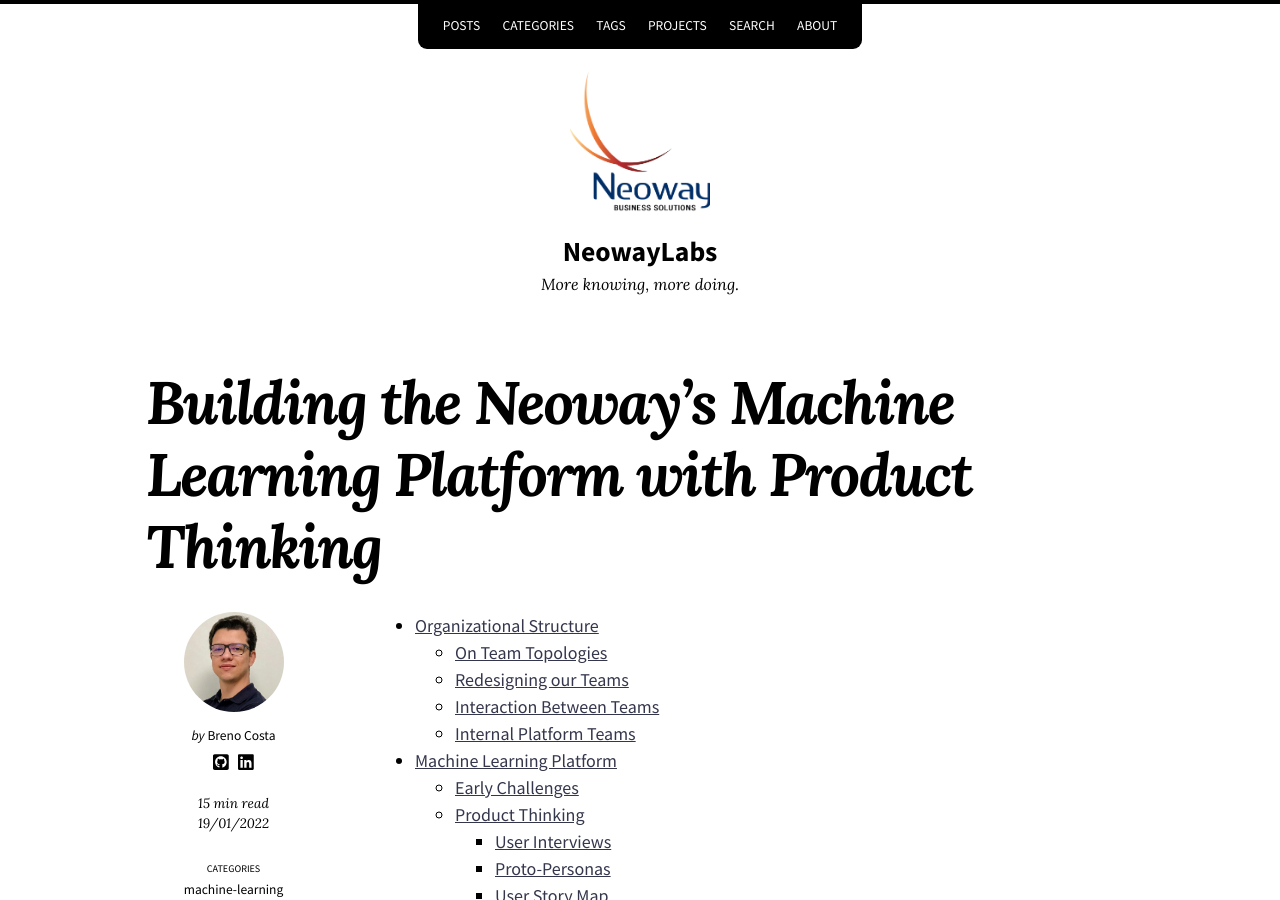
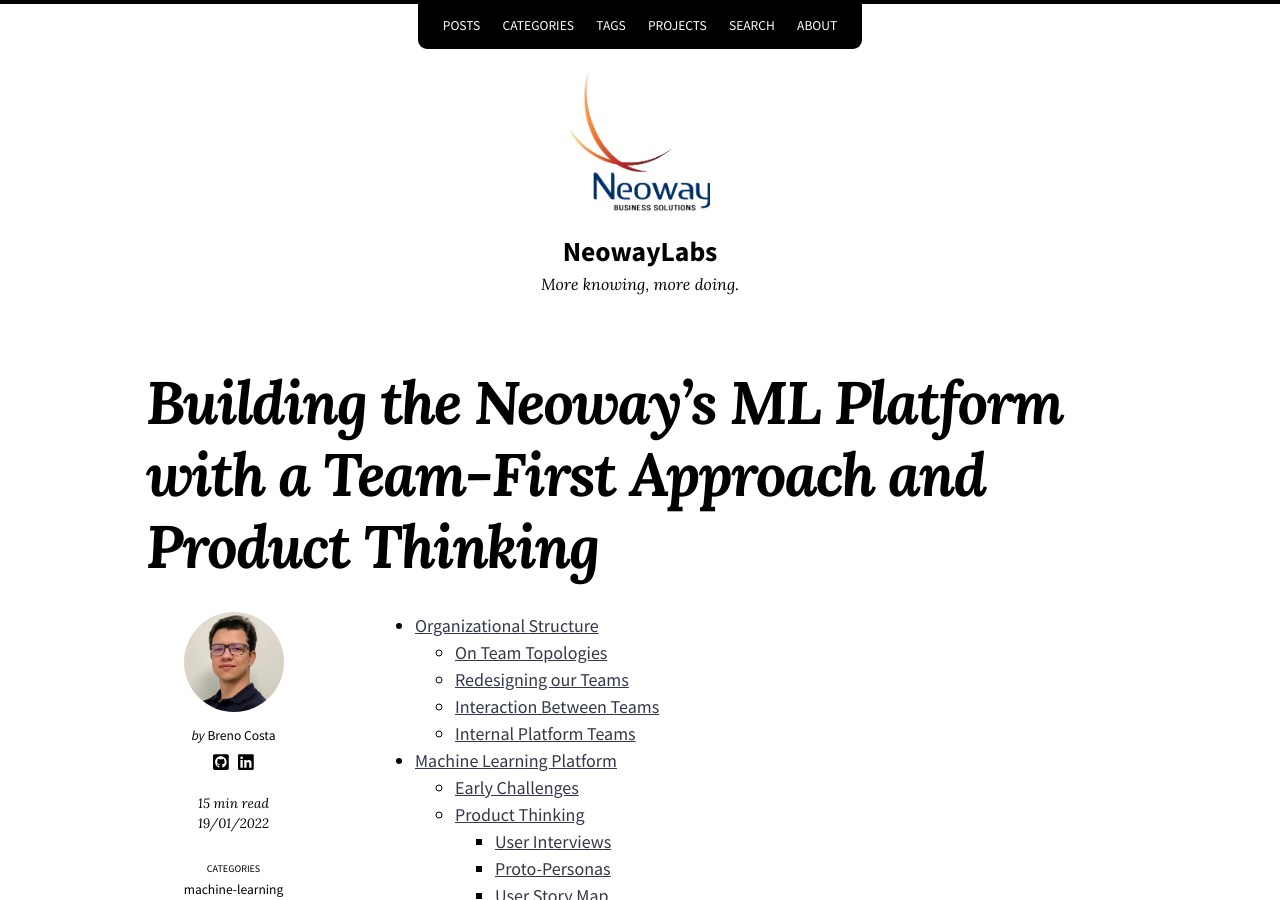
Before and after one commit to NeowayLabs/neowaylabs.github.io, a Jekyll site: the page built from _posts/2022-01-19-neoways-ml-platform.md, in a window 1280 px wide and 900 px high. Built offline with Jekyll 4.4.1, drawn with Linux system fonts in a browser that asks for light colours; nearby versions of some CDN libraries; comment, search, counter and statistics services are not loaded; some of the changed text lies outside the part shown.

Commit message:
Change title

```diff
--- a/_posts/2022-01-19-neoways-ml-platform.md
+++ b/_posts/2022-01-19-neoways-ml-platform.md
@@ -1,6 +1,6 @@
 ---
 author: brenocosta
-title: "Building the Neoway's Machine Learning Platform with Product Thinking"
+title: "Building the Neoway's ML Platform with a Team-First Approach and Product Thinking"
 categories:
   - machine-learning
 tags:
@@ -239,4 +239,4 @@ Internal teams trust internal platform services if they deliver value, are easy
 * Use every interaction with your users to get feedback and improve the services. Payment comes in the long term.
 
 
-> Special thanks to my colleagues working on the Machine Learning platform team [Manoel Vilela](https://www.linkedin.com/in/lerax/), [Matheus Frata](https://www.linkedin.com/in/matheus-frata), [Victor Gabriel](https://www.linkedin.com/in/victorgabriel56/), to the current management team [Leandro Leão](https://www.linkedin.com/in/leandroleao/), [Gabriella Xavier](https://www.linkedin.com/in/gabriellaughini/), [Matheus Vill](https://www.linkedin.com/in/matheus-vill-a9005639/), and to the people who were part of this journey in the past [Yuri Vendruscolo](https://www.linkedin.com/in/yvendruscolo/), [André Bittencourt](https://www.linkedin.com/in/andrecb/).
+> Special thanks to my colleagues working on the Machine Learning platform team [Manoel Vilela](https://www.linkedin.com/in/lerax/), [Matheus Frata](https://www.linkedin.com/in/matheus-frata), [Victor Gabriel](https://www.linkedin.com/in/victorgabriel56/), to the current management team [Leandro Leão](https://www.linkedin.com/in/leandroleao/), [Gabriella Xavier](https://www.linkedin.com/in/gabriellaughini/), [Matheus Vill](https://www.linkedin.com/in/matheus-vill-a9005639/), and to the people who were part of the team in the past [Yuri Vendruscolo](https://www.linkedin.com/in/yvendruscolo/), [André Bittencourt](https://www.linkedin.com/in/andrecb/).
```
